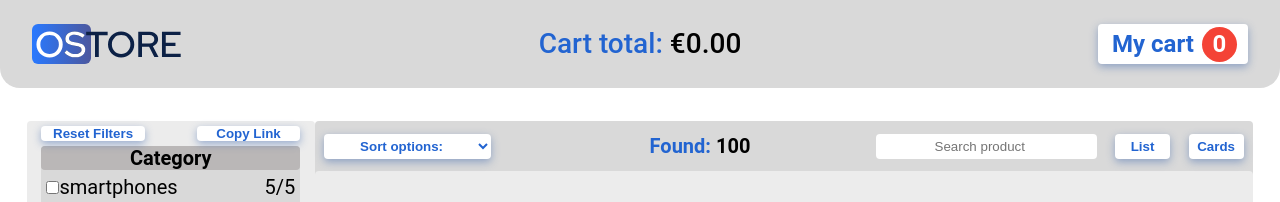
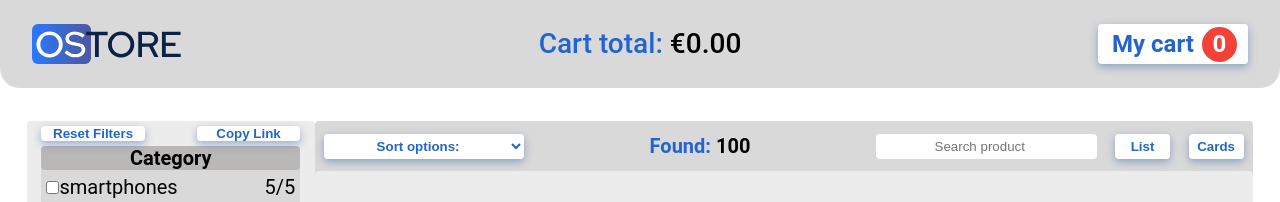
Before and after one commit to SogoHlopec/Online_Store, a website built with webpack: page src/index.html in a window 1280 px wide. Shown: the top 202 px of the page. Built offline with nearby package versions, Linux system fonts and the light colour scheme.

Commit message:
fxi: style for sort bar

```diff
--- a/src/pages/start-page/modules/createCard.ts
+++ b/src/pages/start-page/modules/createCard.ts
@@ -1,4 +1,4 @@
-import { dataProducts, dataProductsList } from '../../../general/Data';
+// import { dataProducts, dataProductsList } from '../../../general/Data';
 import { CreateButton } from '../../../general/CreateButton';
 import { CreateElem } from '../../../general/CreateElem';
 import { IProduct } from '../../../types/interfaces';
--- a/src/pages/start-page/style.css
+++ b/src/pages/start-page/style.css
@@ -251,6 +251,7 @@
 
 .sort-options {
   height: 100%;
+  width: 100%;
 }
 
 .title-found {
```
